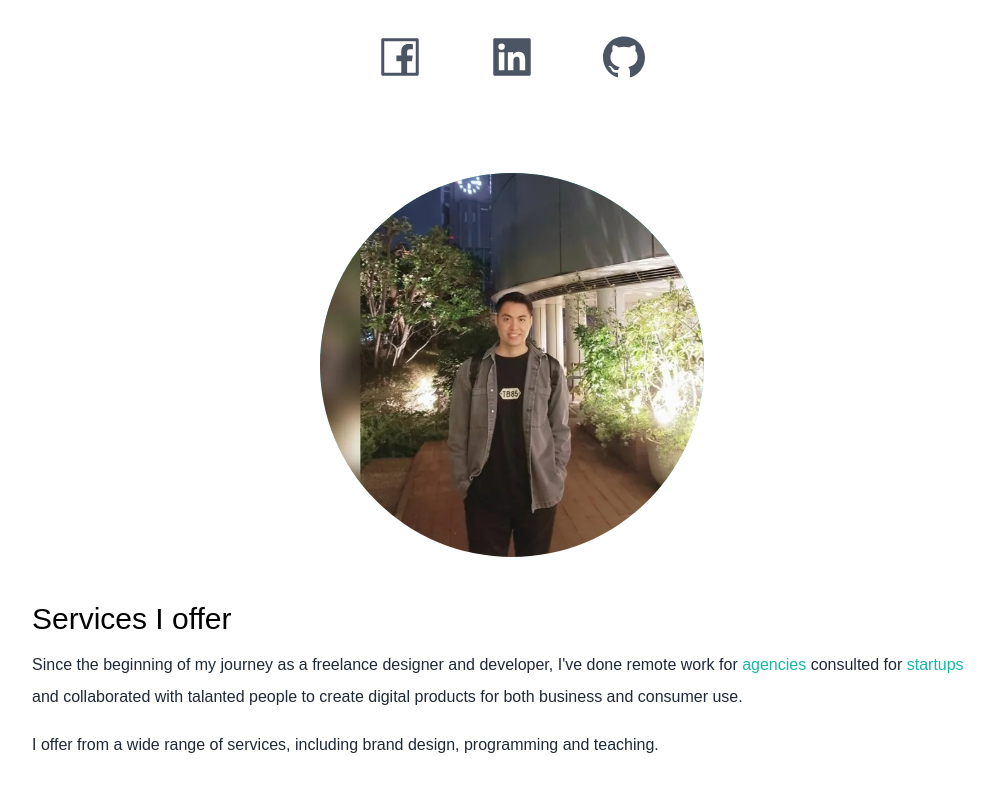
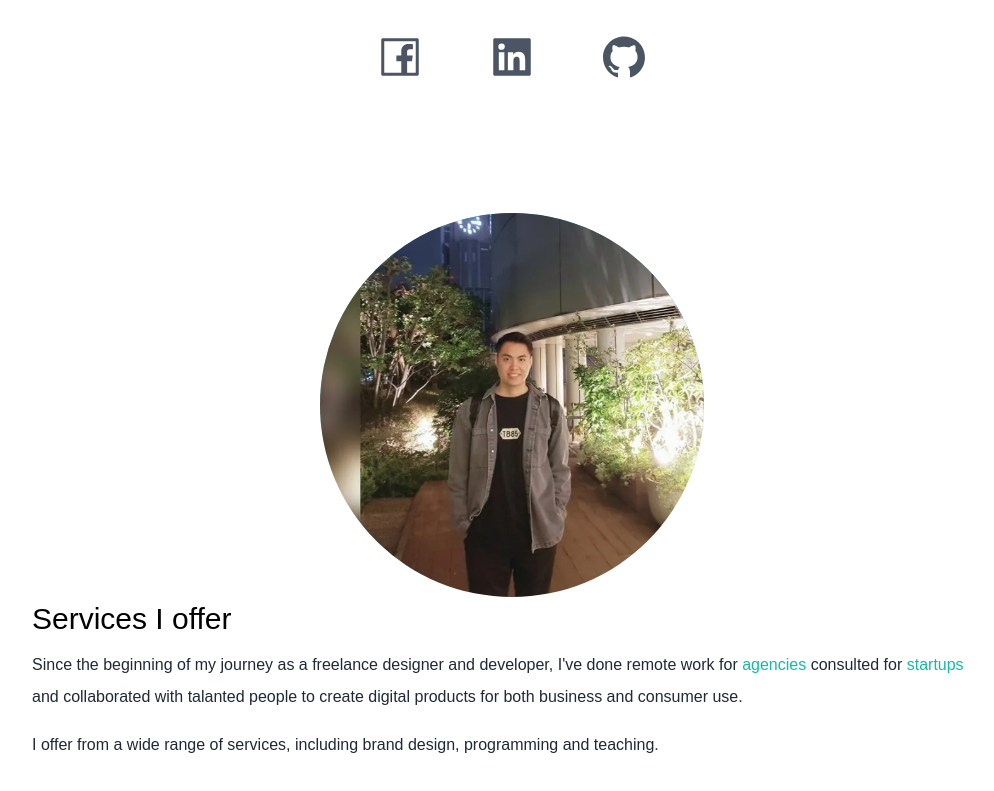
Before and after one commit to ChamomileTommy/my-portfolio, a Next.js app: page / in a window 1280 px wide. Shown: the part 399-1190 px from the top of the page, without its empty margins (128-1122 px from the left). Built offline with nearby package versions, Linux system fonts and the light colour scheme.

Commit message:
fix image profile

```diff
--- a/pages/index.js
+++ b/pages/index.js
@@ -78,10 +78,23 @@ export default function Home() {
               </a>
              </Link>
             </div>
-            <div className="mx-auto bg-gradient-to-b from-teal-500 rounded-full w-80 h-80 relative overflow-hidden mt-20 md:h-96 md:w-96">
-              <Image src={deved} layout="fill" objectFit="cover" />
+          </div>
+
+          <div className="mx-auto bg-gradient-to-b from-teal-500 rounded-full w-80 h-80 relative overflow-hidden mt-20 md:h-96 md:w-96" style={{
+            display: 'flex',
+            justifyContent: 'center',
+            alignItems: 'center',
+          }}>
+            <div style={{
+              position: 'relative',
+              width: '100%',
+              height: '100%',
+              display: 'flex',
+            }}>
+              <Image src={deved} layout="fill" objectFit="cover" className="max-w-full max-h-full" />
             </div>
           </div>
+
         </section>
         <section>
           <div>
```
